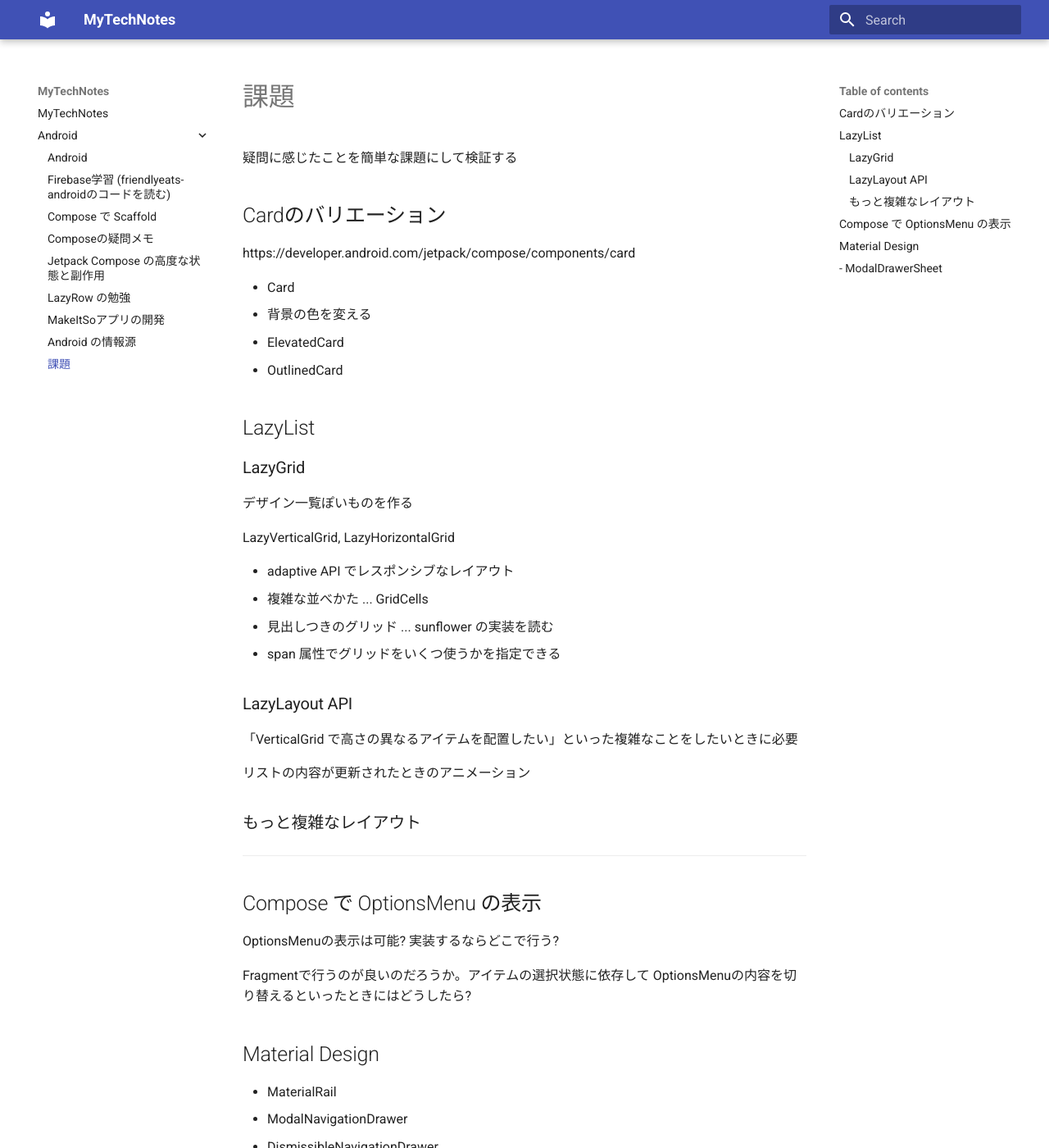
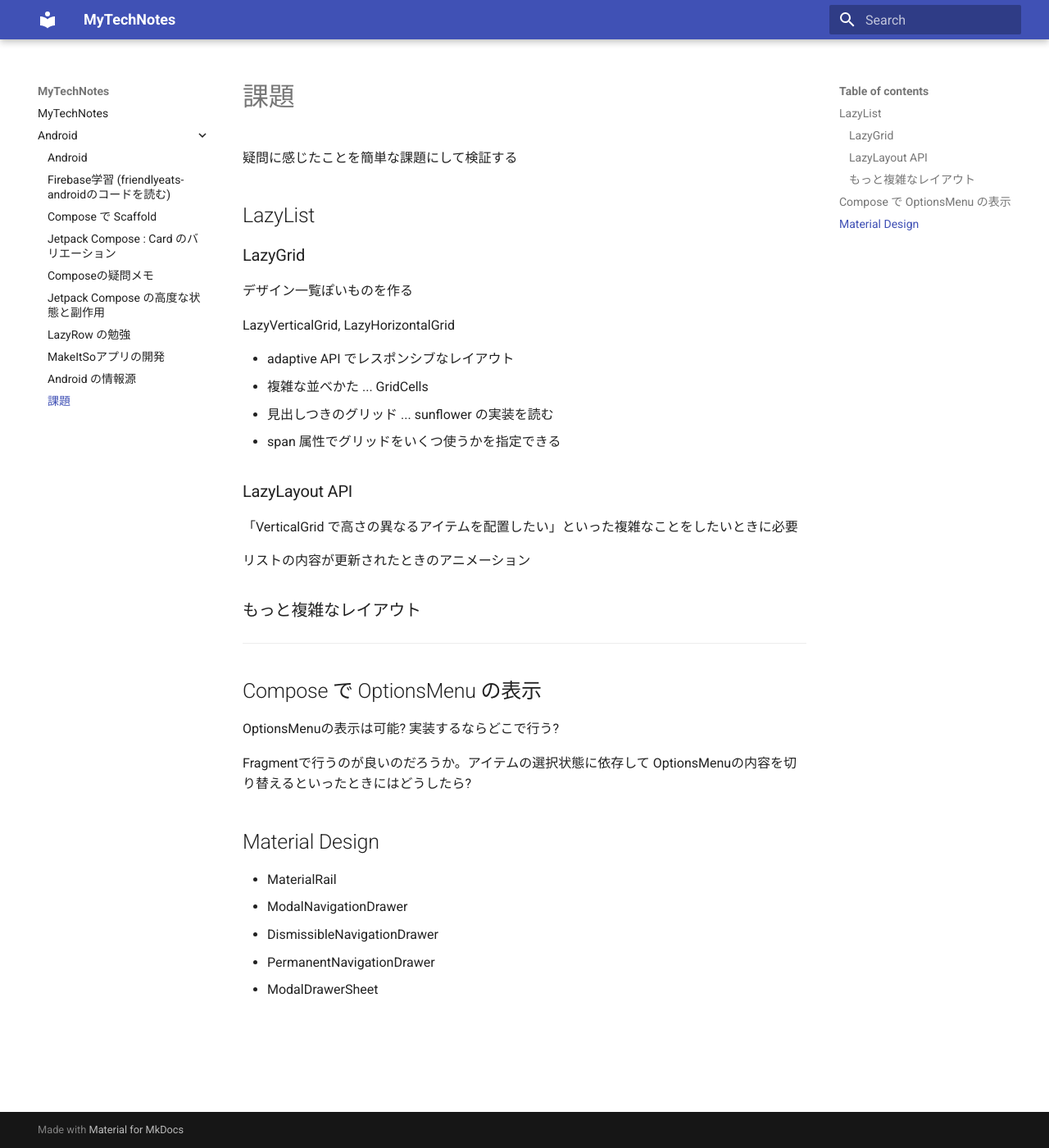
Before and after one commit to Nunocky/mytechnote, an MkDocs documentation site: the page built from docs/android/課題.md, in a window 1280 px wide and 1400 px high. Shown: the whole window at 82% size. Built offline with MkDocs 1.6.1 and Material for MkDocs 9.7.7, drawn with Linux system fonts in a browser that asks for light colours.

Commit message:
Compose_Card.md追加

```diff
--- a/docs/android/課題.md
+++ b/docs/android/課題.md
@@ -2,18 +2,7 @@
 
 疑問に感じたことを簡単な課題にして検証する
 
-## Cardのバリエーション
-
-https://developer.android.com/jetpack/compose/components/card
-
-- Card
-  - 背景の色を変える
-- ElevatedCard
-- OutlinedCard
-
 ## LazyList
-
-
 
 ### LazyGrid
 
@@ -48,6 +37,4 @@
 - ModalNavigationDrawer
 - DismissibleNavigationDrawer
 - PermanentNavigationDrawer
-
 - ModalDrawerSheet
--
```
Also changed, not shown: docs/android/Compose_Card.md (added, +56 -0 lines), docs/android/images/card_fig1.png (added), docs/android/images/card_fig2.png (added), docs/android/images/card_fig3.png (added), docs/android/images/card_fig4.png (added).
